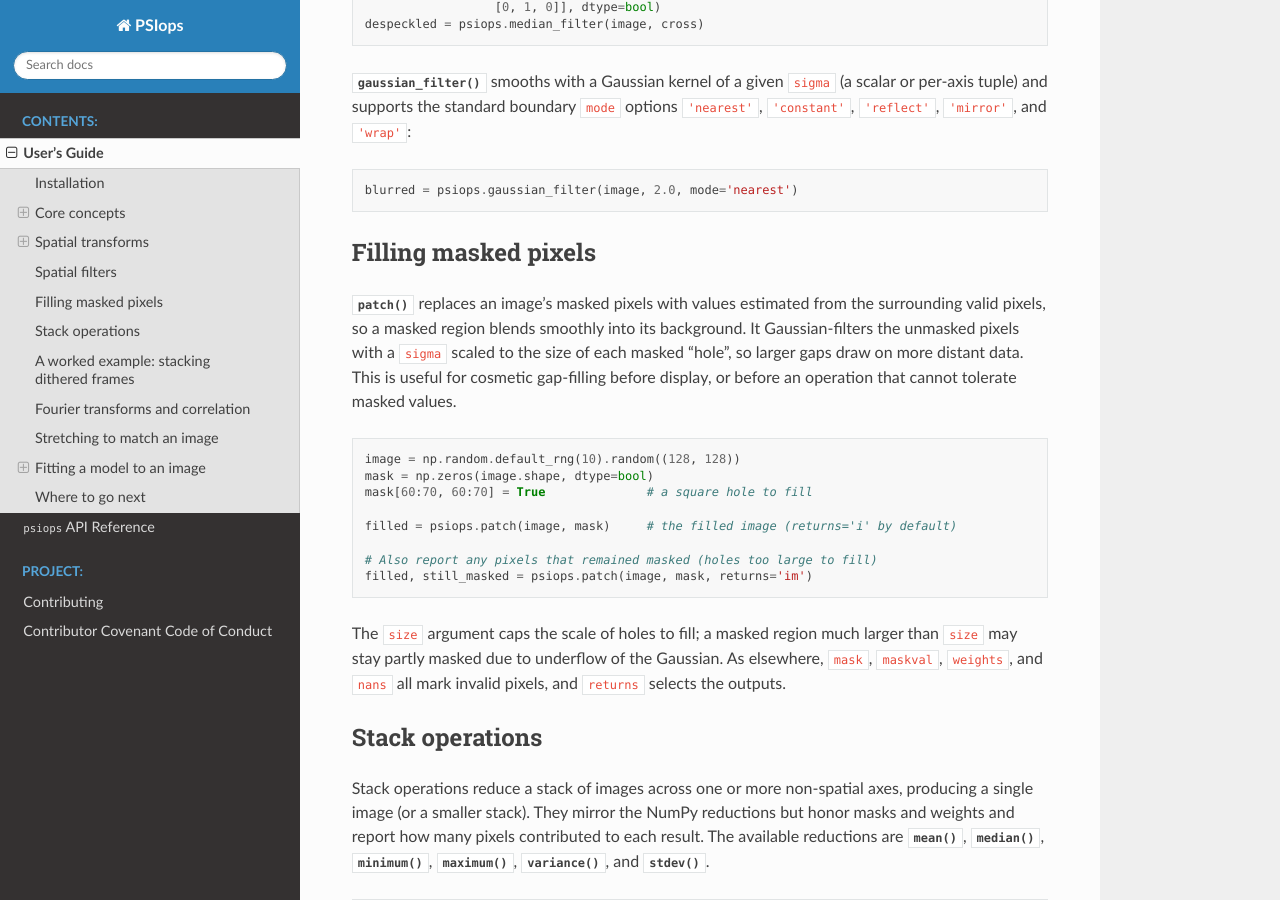
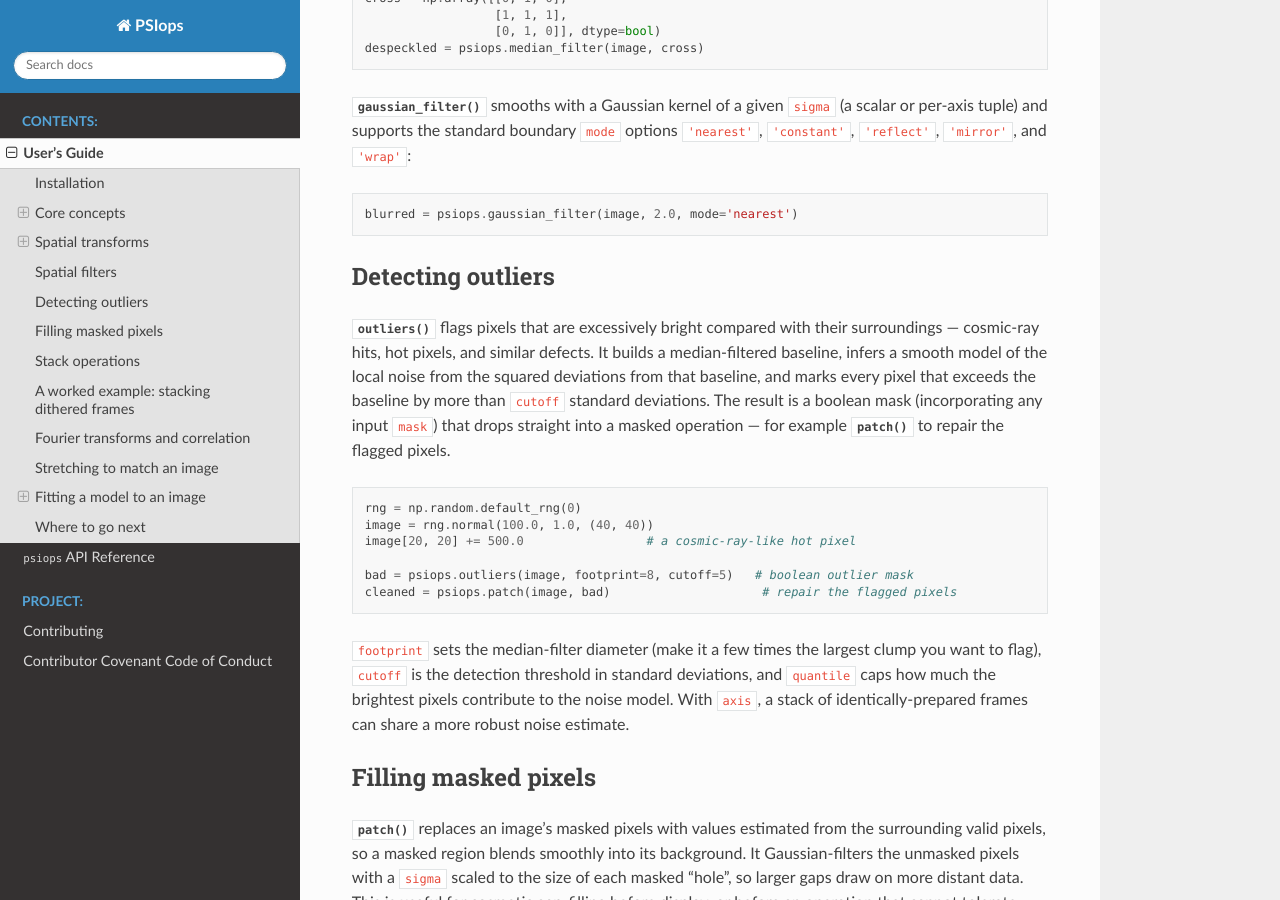
Before and after one commit to SETI/rms-psiops, a Sphinx documentation site: the page built from docs/userguide.rst, in a window 1280 px wide and 900 px high, scrolled down 6367 px. Built offline with Sphinx 7.4.7 and the Read the Docs theme 3.1.0, drawn with Linux system fonts in a browser that asks for light colours.

Commit message:
Make outliers() public
Export outliers() from the top-level psiops package: add it to __all__ and
import it in __init__.py (now wrapped by _suppress_divide_warnings and
auto-documented), add its signature to the __init__.pyi stub, mention outlier
detection in the package docstring, and add a "Detecting outliers" section to
the User's Guide that pairs it with patch().

Co-Authored-By: Claude Opus 4.8 (1M context) <noreply@anthropic.com>

```diff
--- a/docs/userguide.rst
+++ b/docs/userguide.rst
@@ -325,6 +325,32 @@ The available filters are :func:`~psiops.mean_filter`,
    blurred = psiops.gaussian_filter(image, 2.0, mode='nearest')
 
 
+Detecting outliers
+------------------------------------------
+
+:func:`~psiops.outliers` flags pixels that are excessively bright compared with their
+surroundings — cosmic-ray hits, hot pixels, and similar defects. It builds a
+median-filtered baseline, infers a smooth model of the local noise from the squared
+deviations from that baseline, and marks every pixel that exceeds the baseline by more
+than ``cutoff`` standard deviations. The result is a boolean mask (incorporating any
+input ``mask``) that drops straight into a masked operation — for example
+:func:`~psiops.patch` to repair the flagged pixels.
+
+.. code-block:: python
+
+   rng = np.random.default_rng(0)
+   image = rng.normal(100.0, 1.0, (40, 40))
+   image[20, 20] += 500.0                 # a cosmic-ray-like hot pixel
+
+   bad = psiops.outliers(image, footprint=8, cutoff=5)   # boolean outlier mask
+   cleaned = psiops.patch(image, bad)                     # repair the flagged pixels
+
+``footprint`` sets the median-filter diameter (make it a few times the largest clump you
+want to flag), ``cutoff`` is the detection threshold in standard deviations, and
+``quantile`` caps how much the brightest pixels contribute to the noise model. With
+``axis``, a stack of identically-prepared frames can share a more robust noise estimate.
+
+
 Filling masked pixels
 ------------------------------------------
 
--- a/src/psiops/__init__.py
+++ b/src/psiops/__init__.py
@@ -8,7 +8,8 @@ psiops: Photometrically accurate Science Image Operations on 2-D images.
 * Spatial filters: gaussian, mean, median, minimum, maximum, variance, standard deviation.
 * Stack operations: mean, median, minimum, maximum, variance, standard deviation.
 * Other operations: FFT, inverse FFT, correlation, autocorrelation, image alignment,
-  least-squares fitting, PSF modeling and fitting, and patching of masked pixels.
+  least-squares fitting, PSF modeling and fitting, outlier detection, and patching of
+  masked pixels.
 
 General properties:
 
@@ -93,6 +94,7 @@ __all__ = [
     'fft_power',
     'ialign',
     'ifft',
+    'outliers',
     'patch',
 ]
 
@@ -124,6 +126,7 @@ from psiops.stretch                 import Stretch
 
 # Other operations
 from psiops.fft import fft, ifft, fft_power, correlate, autocorrelate, ialign
+from psiops.outliers import outliers
 from psiops.patch import patch
 
 ##########################################################################################
```
Also changed, not shown: 1 other file.
